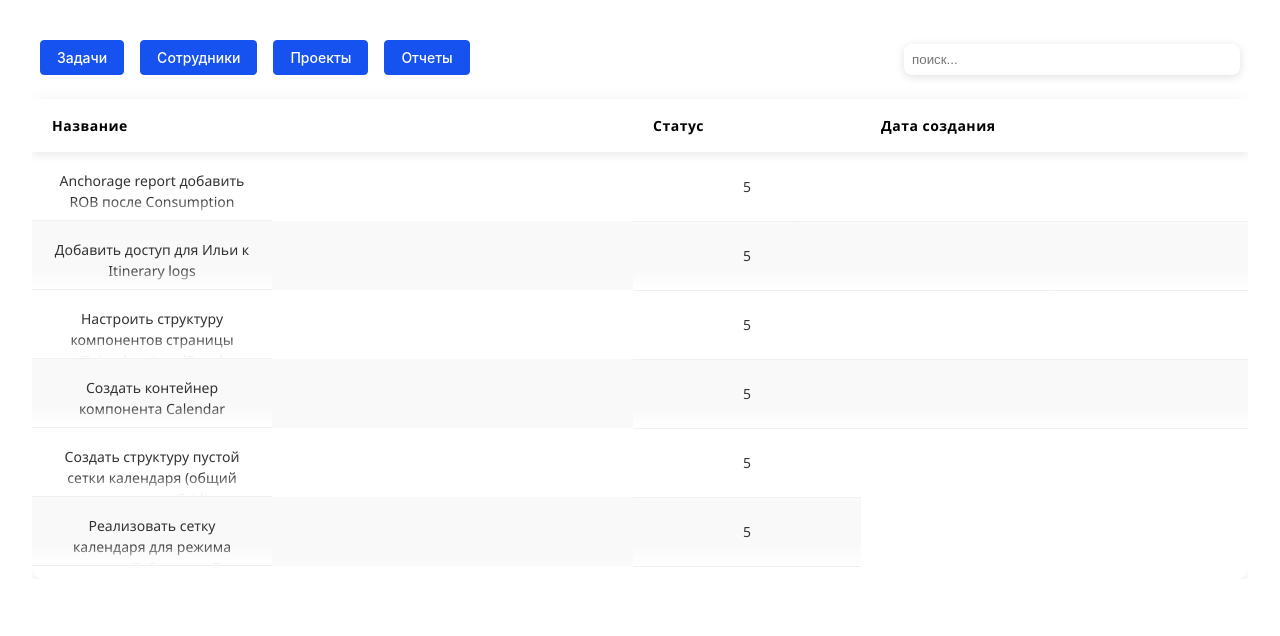
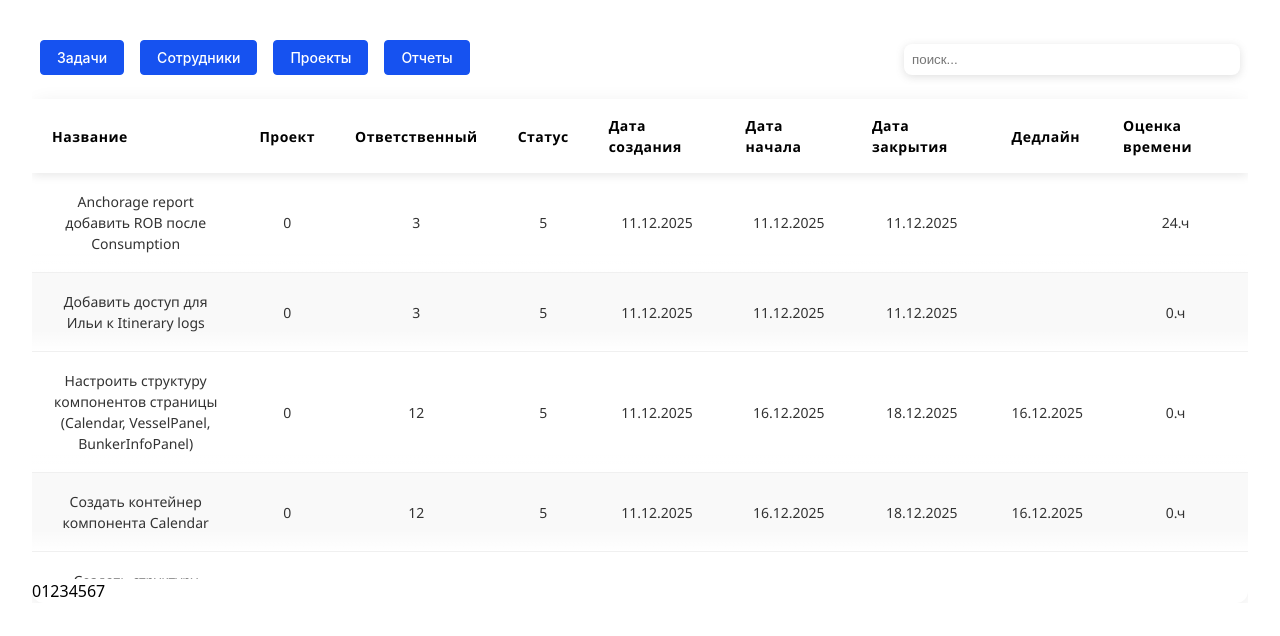
Before and after one commit to Makskaii/work-tracker, a React (Vite) app: page /emptyPage in a window 1280 px wide. Shown: the top 636 px of the page. Built offline with nearby package versions, Linux system fonts and the light colour scheme; no server answers.

Commit message:
добавлены шаблоны таблиц, компонент пагинции

```diff
--- a/package.json
+++ b/package.json
@@ -11,6 +11,7 @@
 	},
 	"dependencies": {
 		"axios": "^1.13.4",
+		"dayjs": "^1.11.19",
 		"react": "^19.2.0",
 		"react-dom": "^19.2.0",
 		"react-router": "^7.13.0"
--- a/src/components/Table/TableComponent.tsx
+++ b/src/components/Table/TableComponent.tsx
@@ -1,69 +1,49 @@
 /** biome-ignore-all lint/suspicious/noExplicitAny: <s> */
 import { use } from "react";
+import { TablePagination } from "../pagination/Pagination";
 import cls from "./Table.module.scss";
+import type { ColumnConfig } from "./templates/tableTemplates";
 
-export const TableComponent = ({
+// Определяем интерфейс для колонок
+
+export const Table = ({
 	data,
-	fields,
+	columns,
 }: {
 	data: Promise<any>;
-	type: string;
-	fields: string[];
+	columns: ColumnConfig[];
 }) => {
 	const fetchedData = use(data);
-	const itemsToRender = fetchedData.result.tasks.slice(0, 50);
-
+	const itemsToRender = fetchedData.result.tasks;
+	console.log(fetchedData);
 	return (
 		<div className={cls.tableWrapper}>
 			<div className={cls.container}>
 				<table>
 					<thead>
 						<tr>
-							{fields.map((field) => (
-								<th key={field}>{field}</th>
+							{columns.map((column) => (
+								<th key={column.key}>{column.name}</th>
 							))}
 						</tr>
 					</thead>
 					<tbody>
 						{itemsToRender.map((item: any) => (
 							<tr key={item.id}>
-								<td
-									style={{
-										display: "flex",
-										flexDirection: "column",
-									}}
-									title={item.title}
-								>
-									{item.title}
-								</td>
-
-								{item.status && (
-									<td>
-										<span className={cls.status}>{item.status}</span>
+								{columns.map((column) => (
+									<td
+										key={column.key + item.id}
+										title={item[column.key]?.toString() || ""}
+									>
+										{column.convertFn?.(item[column.key]) ?? item[column.key]}
 									</td>
-								)}
-
-								{item.members && (
-									<td>
-										<span className={cls.status}>{item.members}</span>
-									</td>
-								)}
-
-								{(item.date && (
-									<td>
-										<span className={cls.status}>{item.date}</span>
-									</td>
-								)) ||
-									(item.dateStart && (
-										<td>
-											<span className={cls.status}>{item.date}</span>
-										</td>
-									))}
+								))}
 							</tr>
 						))}
 					</tbody>
 				</table>
 			</div>
+			<TablePagination next={fetchedData.next} total={fetchedData.total} />
 		</div>
 	);
 };
--- /dev/null
+++ b/src/components/Table/templates/tableTemplates.ts
@@ -0,0 +1,51 @@
+import { convertMinutesInHrs, convertToDate } from "../../../utils";
+
+export interface ColumnConfig {
+	key: string;
+	name: string;
+	convertFn?: (value: string) => string;
+}
+
+export const TasksColumns: ColumnConfig[] = [
+	{
+		key: "title",
+		name: "Название",
+	},
+	{
+		key: "groupId",
+		name: "Проект",
+	},
+	{
+		key: "responsibleId",
+		name: "Ответственный",
+	},
+	{
+		key: "status",
+		name: "Статус",
+	},
+	{
+		key: "createdDate",
+		name: "Дата создания",
+		convertFn: convertToDate,
+	},
+	{
+		key: "dateStart",
+		name: "Дата начала",
+		convertFn: convertToDate,
+	},
+	{
+		key: "closedDate",
+		name: "Дата закрытия",
+		convertFn: convertToDate,
+	},
+	{
+		key: "deadline",
+		name: "Дедлайн",
+		convertFn: convertToDate,
+	},
+	{
+		key: "timeEstimate",
+		name: "Оценка времени",
+		convertFn: convertMinutesInHrs,
+	},
+];
--- /dev/null
+++ b/src/components/pagination/Pagination.tsx
@@ -0,0 +1,17 @@
+export const TablePagination = ({
+	next,
+	total,
+}: {
+	next: number;
+	total: number;
+}) => {
+	const totalPages = Math.floor(total / next + 1);
+
+	return (
+		<div style={{ display: "flex", color: "black" }}>
+			{Array.from({ length: totalPages }).map((_item, index) => (
+				<div>{index}</div>
+			))}
+		</div>
+	);
+};
--- a/src/config/axios/axios.config.ts
+++ b/src/config/axios/axios.config.ts
@@ -1,6 +1,6 @@
 /** biome-ignore-all lint/suspicious/noExplicitAny: <to avoid biome errors> */
 import axios from "axios";
-import { tasks } from "./mockData";
+import { tasks } from "../../mock/mockData";
 
 export const $api = axios.create({
 	baseURL: import.meta.env.VITE_API_URL,
--- a/src/pages/TablePage.tsx
+++ b/src/pages/TablePage.tsx
@@ -1,7 +1,8 @@
 import { Suspense } from "react";
 import { Button } from "../components/buttons/ButtonComponent";
 import { Spinner } from "../components/spinner/Spinner";
-import { TableComponent } from "../components/Table/TableComponent";
+import { Table } from "../components/Table/TableComponent";
+import { TasksColumns } from "../components/Table/templates/tableTemplates";
 import { fakeApiCall } from "../config/axios/axios.config";
 
 export const EmptyPage = () => {
@@ -64,11 +65,7 @@ export const EmptyPage = () => {
 				}}
 			>
 				<Suspense fallback={<Spinner />}>
-					<TableComponent
-						data={messagePromise}
-						type={"tasks"}
-						fields={["Название", "Статус", "Дата создания"]}
-					/>
+					<Table data={messagePromise} columns={TasksColumns} />
 				</Suspense>
 			</div>
 		</div>
--- /dev/null
+++ b/src/utils/index.ts
@@ -0,0 +1 @@
+export { convertMinutesInHrs, convertToDate } from "./utils.ts";
--- /dev/null
+++ b/src/utils/utils.ts
@@ -0,0 +1,21 @@
+import dayjs from "dayjs";
+
+export const convertToDate = (date?: string | number | null): string => {
+	if (!date) {
+		return "";
+	}
+
+	try {
+		return dayjs(new Date(date)).format("DD.MM.YYYY");
+	} catch (_e) {
+		return "Неверный формат даты";
+	}
+};
+
+export const convertMinutesInHrs = (minutes: string): string => {
+	// if (minutes === "0") {
+	// 	return "Нет оценки";
+	// }
+
+	return `${parseInt(minutes) / 600}.ч`;
+};
```
Also changed, not shown: src/mock/mockData.ts (renamed from src/config/axios/mockData.ts), 1 other file (tests, documents, lock files or other folders).
